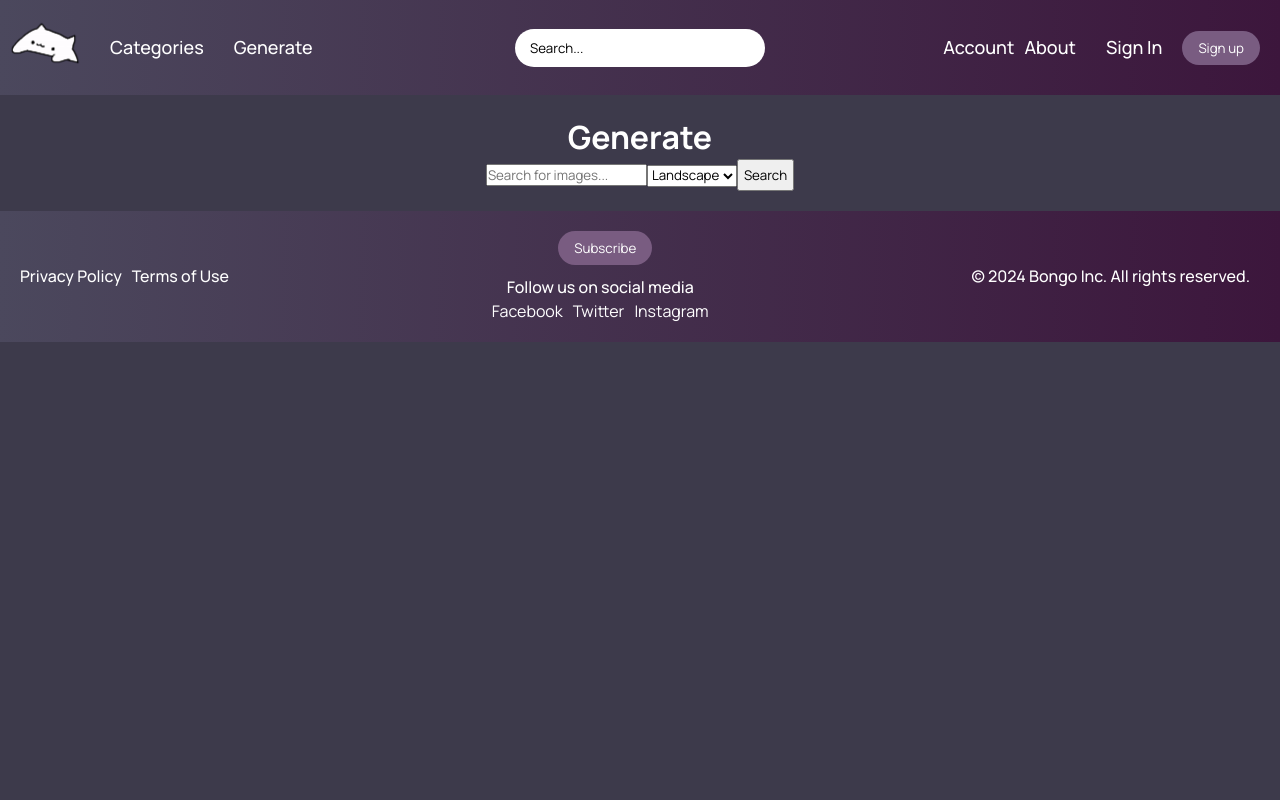
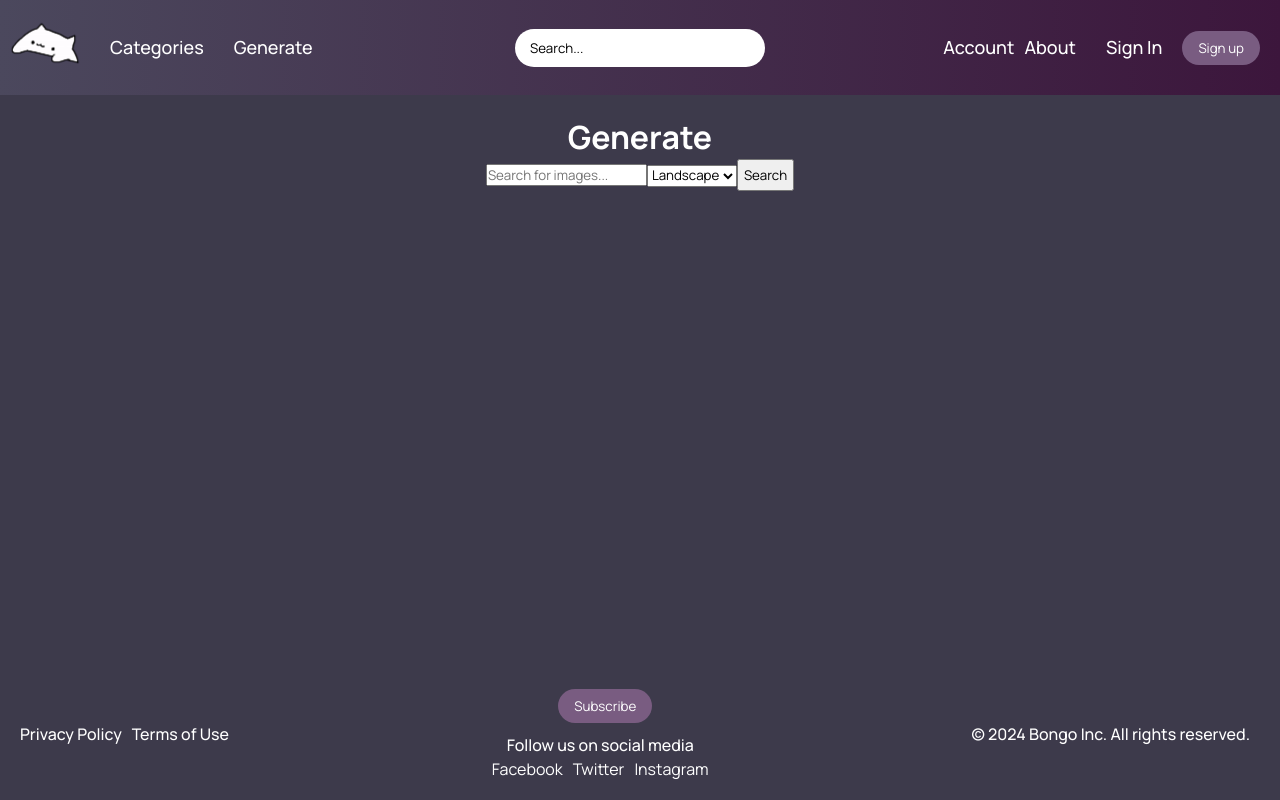
Before and after one commit to aruzaev/CPAN144-FINAL, a React (Create React App) app in the folder cpan144_3110_group3/: page /generate in a window 1280 px wide. Built offline with nearby package versions, Linux system fonts and the light colour scheme; what unsplash-js would draw is missing.

Commit message:
Add footer to the bottom finally

```diff
--- a/cpan144_3110_group3/src/screens/Footer/Footer.css
+++ b/cpan144_3110_group3/src/screens/Footer/Footer.css
@@ -4,7 +4,7 @@
   align-items: center;
   padding: 20px;
   color: white;
-  position: relative;
+  position: absolute;
   left: 0;
   bottom: 0;
   right: 0;
--- a/cpan144_3110_group3/src/screens/Home/Home.js
+++ b/cpan144_3110_group3/src/screens/Home/Home.js
@@ -20,7 +20,7 @@ function Home() {
 
     const scroll = () => {
       if (slider) {
-        slider.scrollLeft += 1; //Scrolling speed here
+        slider.scrollLeft += 600; //Scrolling speed here
         if (slider.scrollLeft >= slider.scrollWidth - slider.clientWidth) {
           clearInterval(intervalId);
           intervalId = setInterval(scroll, 0);
```
